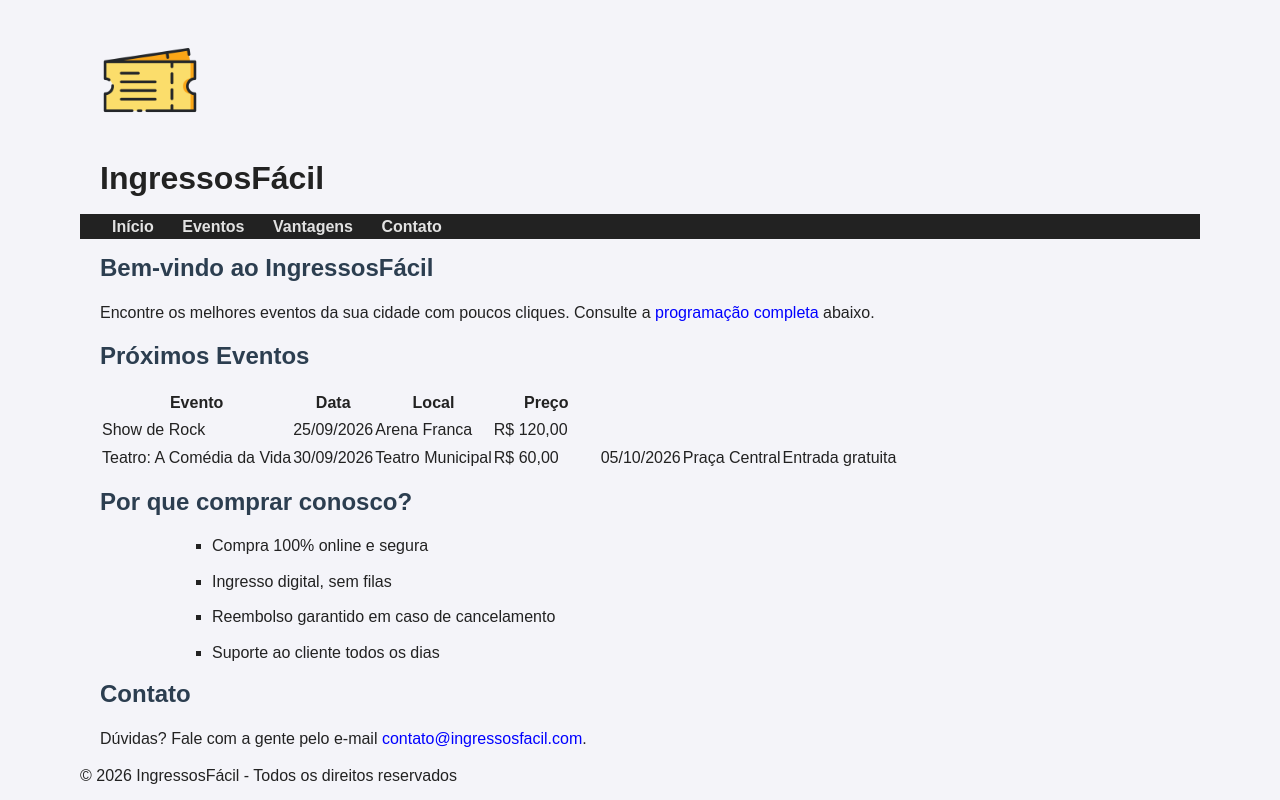
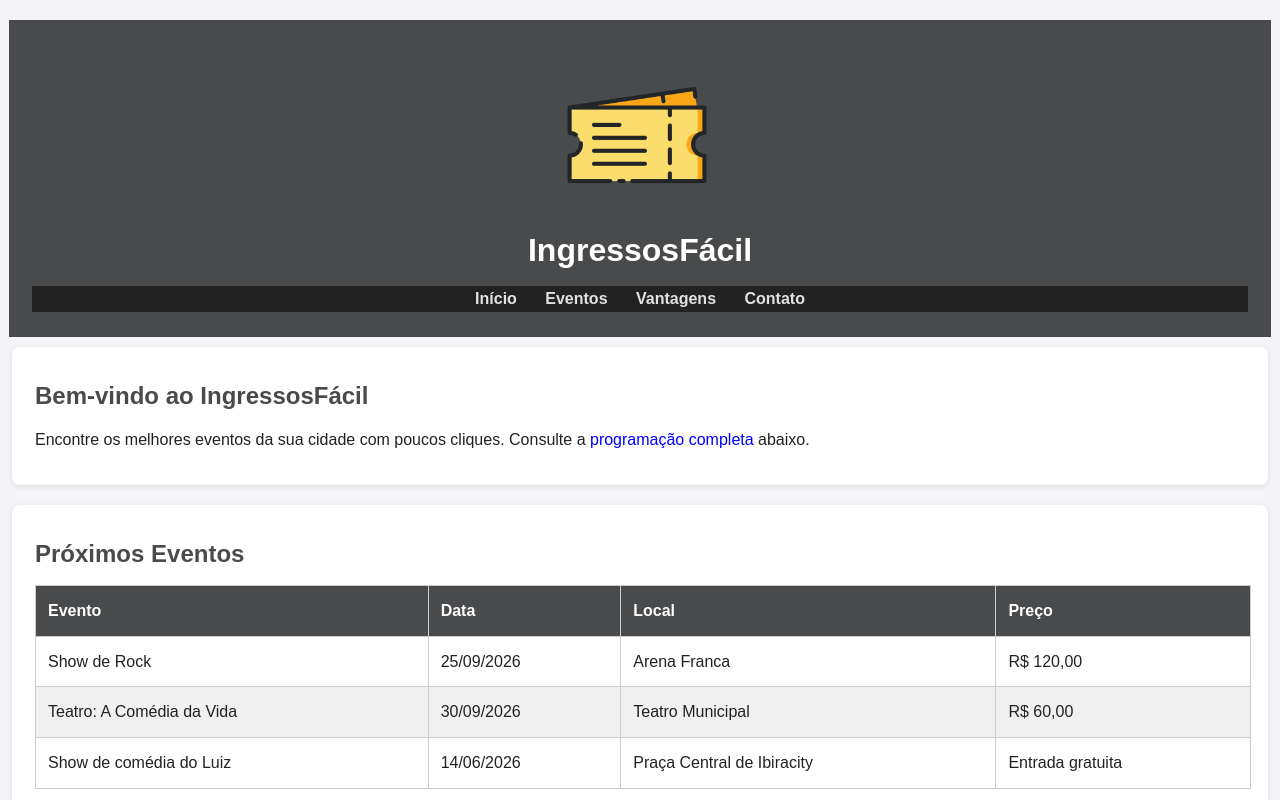
Before and after one commit to luizgoneagain/fundamentos-web-cc, a plain HTML site: page exemplo-propriedades-css/index.html in a window 1280 px wide. Shown: the top 800 px of the page. Drawn offline with Linux system fonts and the light colour scheme.

Commit message:
últimas adições

```diff
--- a/exemplo-propriedades-css/index.html
+++ b/exemplo-propriedades-css/index.html
@@ -10,7 +10,7 @@
 
     <header>
         <div class="logo">
-            <img src="imgs/ticketicon.png" width="100px" alt="Logo do site">
+            <img src="imgs/ticketicon.png" alt="Logo do site">
             <h1>IngressosFácil</h1>
         </div>
         <nav>
@@ -52,8 +52,11 @@
                         <td>30/09/2026</td>
                         <td>Teatro Municipal</td>
                         <td>R$ 60,00<tronômico</td>
-                        <td>05/10/2026</td>
-                        <td>Praça Central</td>
+                    </tr>
+                    <tr>
+                        <td>Show de comédia do Luiz</td>
+                        <td>14/06/2026</td>
+                        <td>Praça Central de Ibiracity</td>
                         <td>Entrada gratuita</td>
                     </tr>
                 </tbody>
--- a/exemplo-propriedades-css/styles.css
+++ b/exemplo-propriedades-css/styles.css
@@ -1,5 +1,5 @@
 *{
-    margin:10px 20px 5px 20px;
+    margin:10px 3px 5px 3px;
     padding:0;
     box-sizing:border-box;
 }
@@ -15,7 +15,7 @@ h1{
 h2{
     font-size: 1.5rem;
     margin-bottom: 12px;
-    color: #2c3e50
+    color: #494a4c
 }
 p{
     /*font-family: serif;*/
@@ -54,3 +54,47 @@ nav li{
 #vantagens li{
     margin-bottom: 8px;
 }
+table{
+    width: 100%;
+    border-collapse: collapse;
+    margin-bottom: 20px;
+}
+th, td{
+    padding: 12px;
+    border: 1px solid #ccc;
+    text-align: left;
+}
+thead{
+    background-color: #494a4c;
+    color: white;
+}
+tbody tr:nth-child(even){
+    background-color: #f0f0f0;
+}
+main section{
+    background-color: #fff;
+    padding: 20px;
+    margin-bottom: 20px;
+    border-radius: 8px;
+    box-shadow: 0 2px 6px rgba(0,0,0,0.1); /*rgb(três elementos: cores e brilho), rgba(quatro elementos, rgb e opacidade)*/
+}
+header{
+    background-color: #494a4c;
+    color: white;
+    padding: 20px;
+    text-align: center;
+}
+header .logo{
+    margin-bottom: 10px;
+}
+header .logo img{
+    width: 150px;
+    margin-right: 10px;
+    vertical-align: middle;
+}
+footer{
+    background-color: #494a4c;
+    color: white;
+    text-align: center;
+    padding: 20px;
+}
```
